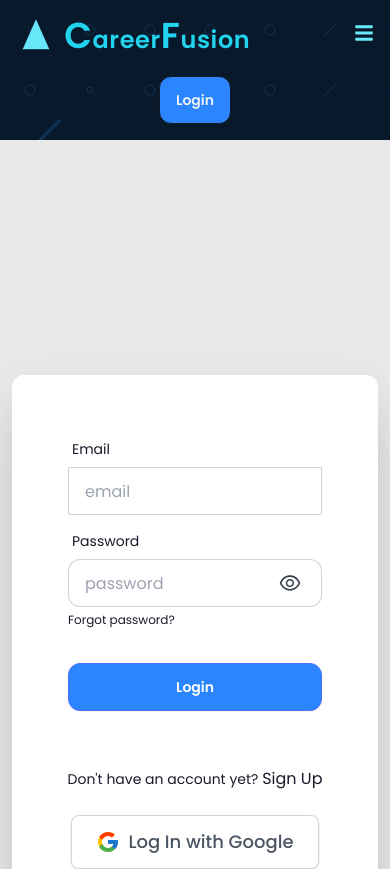
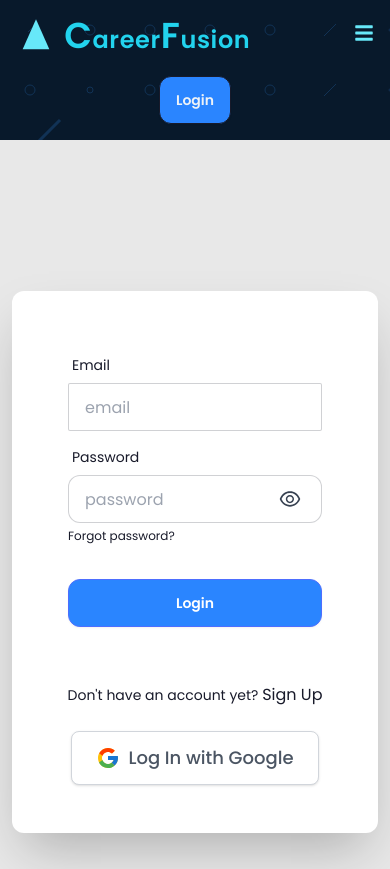
Before and after one commit to ShakirMahmud/career-fusion, a React (Vite) app: page /auth/login in a window 390 px wide. Shown: the top 869 px of the page. Built offline with nearby package versions, Linux system fonts and the light colour scheme; no server answers.

Commit message:
minor bug fixes

```diff
--- a/src/pages/Login.jsx
+++ b/src/pages/Login.jsx
@@ -67,7 +67,7 @@
     };
 
     return (
-        <div className='min-h-[120vh] lg:min-h-[80vh] bg-base-200 flex justify-center items-center p-3'>
+        <div className='min-h-[100vh] lg:min-h-[80vh] bg-base-200 flex justify-center items-center p-3'>
             <Helmet>
                 <title>Login - CareerFusion</title>
             </Helmet>
```
